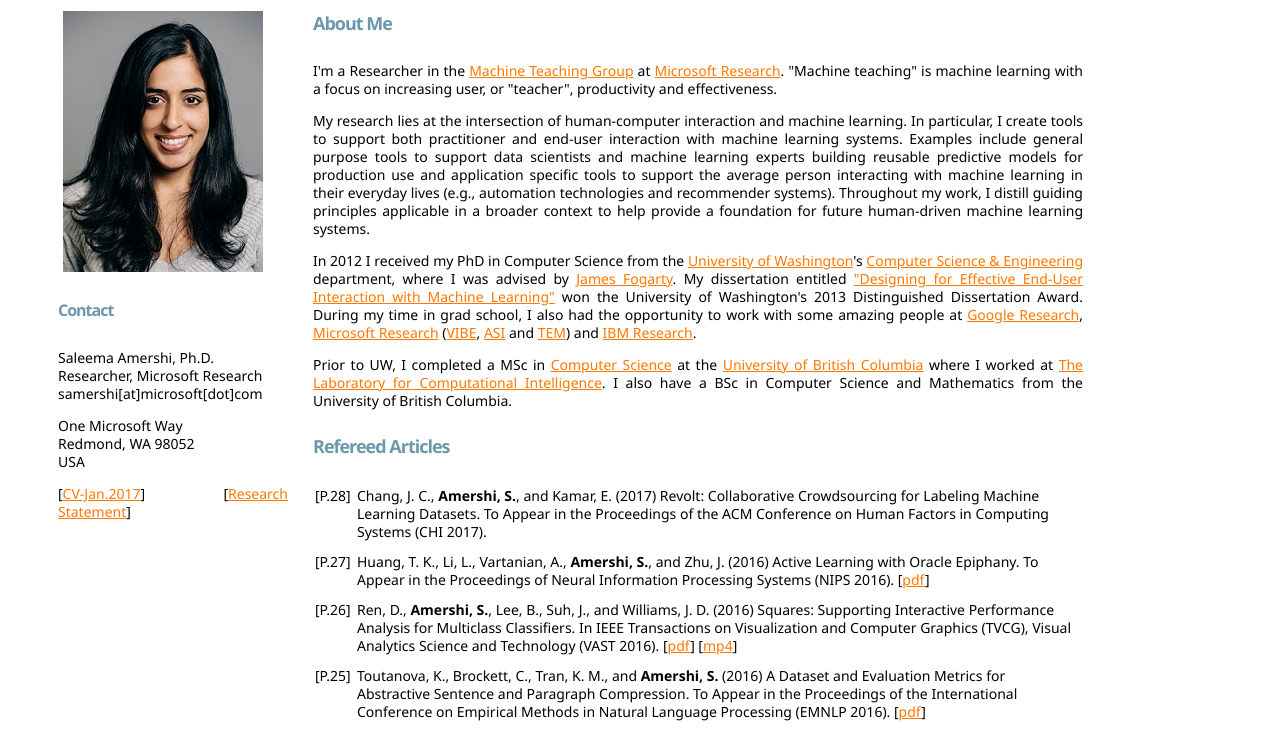
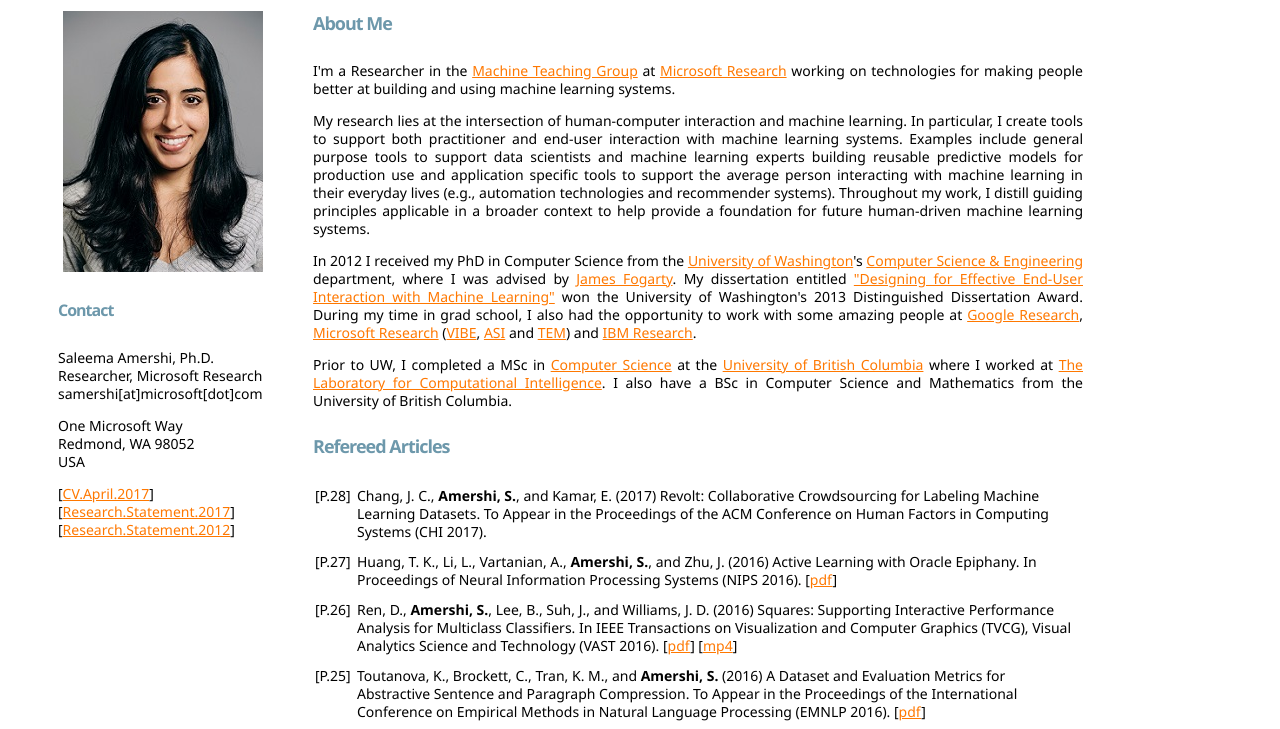
Before and after one commit to samershi/samershi.github.io, a plain HTML site: page index.html in a window 1280 px wide. Shown: the part 69-798 px from the top of the page. Drawn offline with Linux system fonts and the light colour scheme.

Commit message:
Updated cv, research statement 2017

```diff
--- a/index.html
+++ b/index.html
@@ -4,7 +4,7 @@
 <head>
 <meta http-equiv="content-type" content="text/html; charset=iso-8859-1" />
 <title>Saleema Amershi</title>
-<meta name="description" content="Saleema Amershi is a Researcher at Microsoft Research working on making machine learning easier to use." />
+<meta name="description" content="Saleema Amershi is a Researcher at Microsoft Research working on technologies for making people better at building and using machine learning systems." />
 <link rel="canonical" href="http://saleemaamershi.com" />
 <link rel="stylesheet" type="text/css" href="styles.css" />
 </head>
@@ -27,8 +27,9 @@
 			USA</p>
 
 			<p>
-			[<a href="papers/amershi.CV.January.2017.pdf">CV-Jan.2017</a>]
-			[<a href="papers/amershi.ResearchStatement.2012.pdf">Research Statement</a>]
+			[<a href="papers/amershi.CV.April.2017.pdf">CV.April.2017</a>]
+            [<a href="papers/amershi.research.statement.2017.pdf">Research.Statement.2017</a>]
+			[<a href="papers/amershi.ResearchStatement.2012.pdf">Research.Statement.2012</a>]
 		</div>
 	</div>
 	<div id="primarycontent">
@@ -36,7 +37,7 @@
 			<h3>About Me</h3>
 		</div>
 		<div class="content">
-			<p>I'm a Researcher in the <a href="http://research.microsoft.com/mtg/">Machine Teaching Group</a> at <a href="http://research.microsoft.com">Microsoft Research</a>. "Machine teaching" is machine learning with a focus on increasing user, or "teacher", productivity and effectiveness.</p>
+			<p>I'm a Researcher in the <a href="http://research.microsoft.com/mtg/">Machine Teaching Group</a> at <a href="http://research.microsoft.com">Microsoft Research</a> working on technologies for making people better at building and using machine learning systems.</p>
 
 			<p>My research lies at the intersection of human-computer interaction and machine learning. In particular, I create tools to support both practitioner and end-user interaction with machine learning systems. Examples include general purpose tools to support data scientists and machine learning experts building reusable predictive models for production use and application specific tools to support the average person interacting with machine learning in their everyday lives (e.g., automation technologies and recommender systems). Throughout my work, I distill guiding principles applicable in a broader context to help provide a foundation for future human-driven machine learning systems.</p>
 
@@ -59,7 +60,7 @@
                      <tr>
                         <td class="pubnum">[P.27]</td>
                         <td class="pub">
-                            Huang, T. K., Li, L., Vartanian, A., <strong>Amershi, S.</strong>, and Zhu, J. (2016) Active Learning with Oracle Epiphany. To Appear in the Proceedings of Neural Information Processing Systems (NIPS 2016). [<a href="papers/aloe.NIPS.2016.pdf">pdf</a>]
+                            Huang, T. K., Li, L., Vartanian, A., <strong>Amershi, S.</strong>, and Zhu, J. (2016) Active Learning with Oracle Epiphany. In Proceedings of Neural Information Processing Systems (NIPS 2016). [<a href="papers/aloe.NIPS.2016.pdf">pdf</a>]
                         </td>
                     </tr>
                     <tr>
```
Also changed, not shown: 2 other files.
